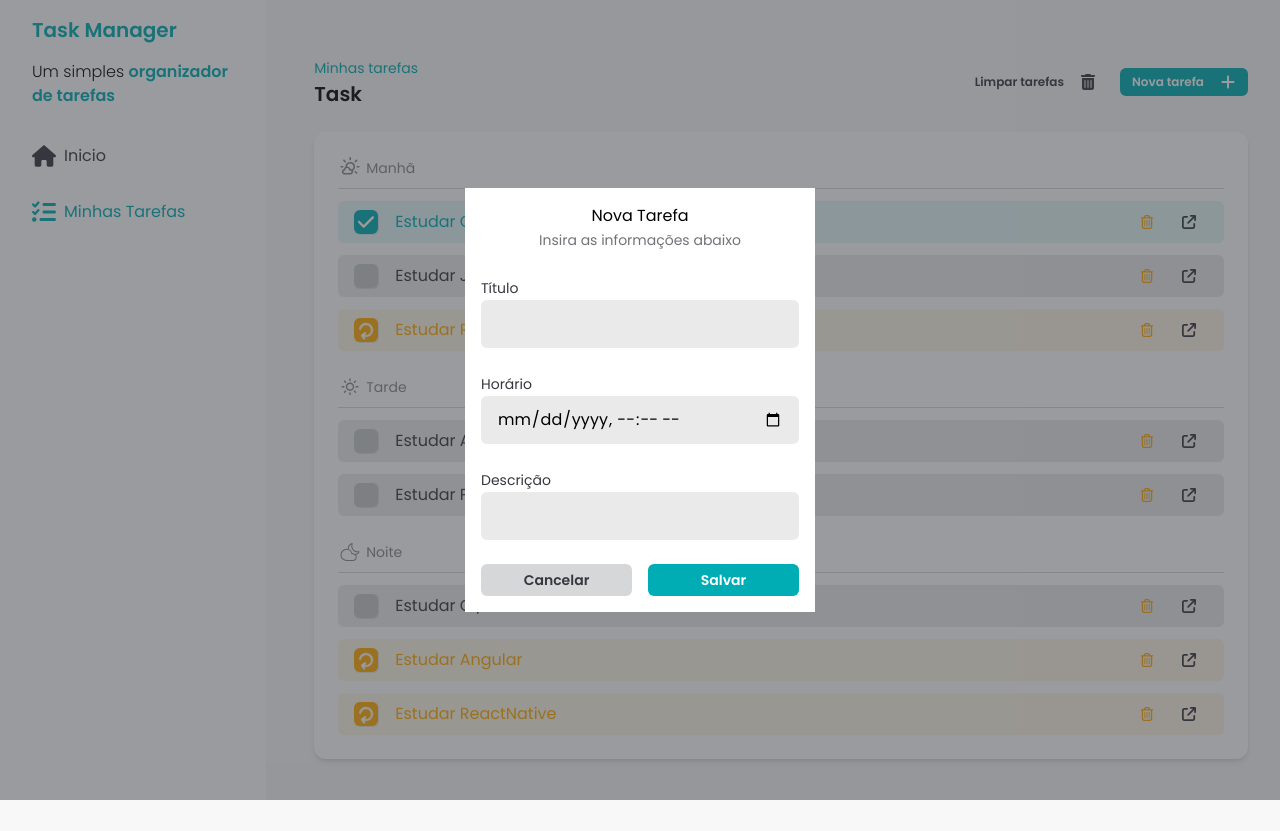
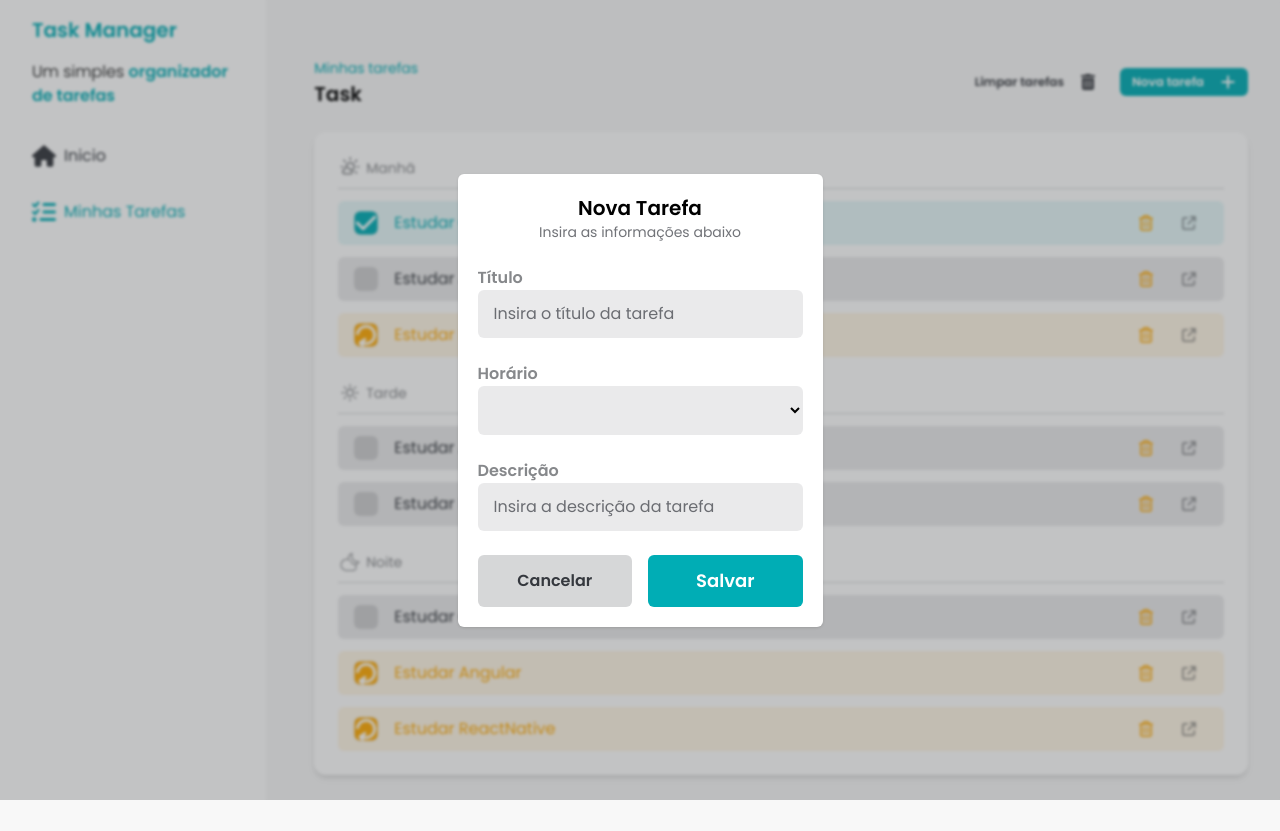
Before and after one commit to erickcred/estudo-react, a React (Vite) app in the folder task-manager/: page / in a window 1280 px wide. Both pictures are taken after a click on the button "Nova tarefa". Built offline with nearby package versions, Linux system fonts and the light colour scheme.

Commit message:
Implemented adding new task

```diff
--- a/task-manager/src/App.jsx
+++ b/task-manager/src/App.jsx
@@ -1,5 +1,5 @@
 import Sidebar from "./components/Sidebar";
-import Tasks from "./pages/Task/Tasks";
+import Tasks from "./pages/Tasks";
 
 function App() {
   return (
--- a/task-manager/src/components/AddTaskDialog.jsx
+++ b/task-manager/src/components/AddTaskDialog.jsx
@@ -3,78 +3,92 @@ import { createPortal } from "react-dom";
 import Button from "./Button";
 import Input from "./Input";
 import { useState } from "react";
+import Select from "./Select";
 
-export default function AddTaskDialog({ isOpen, setIsOpen }) {
-  const [task, setTask] = useState({});
+export default function AddTaskDialog({ isOpen, setIsOpen, handleSubmit }) {
+  const [title, setTitle] = useState("");
+  const [time, setTime] = useState("");
+  const [description, setDescription] = useState("");
+
+  const handleAddTask = () => {
+    handleSubmit({
+      id: Math.floor(Math.random() * 300 * 10000),
+      title: title,
+      description: description,
+      time: time,
+      status: "notstarted",
+    });
+    setIsOpen(false);
+  };
+
+  const handleClose = () => {
+    setTitle("");
+    setTime("");
+    setDescription("");
+    setIsOpen(!isOpen);
+  };
 
   if (isOpen === false) return null;
 
-  const handleTimeTask = (timeStamp) => {
-    console.log(timeStamp);
-    console.log("TimeStamp", new Date().getTime());
-
-    switch (timeStamp) {
-      case "":
-    }
-    // setTask({ ...task, time: e.timeStamp })
-  };
-
-  const handleAddTask = () => {
-    setTask({ ...task, status: "notstarted" });
-    console.log(task);
-  };
-
   return createPortal(
     <div
-      className="fixed flex justify-center items-center top-0 left-0 overflow-hidden z-100
-        w-screen h-screen bg-[var(--secondary)]/50"
+      className={`fixed flex justify-center items-center top-0 left-0 overflow-hidden z-100
+        w-screen h-screen bg-[var(--secondary)]/30 backdrop-blur-[1.5px]`}
     >
-      <div className="flex flex-col items-center space-y-6 w-[350px] bg-white p-4">
+      <div className="flex flex-col items-center space-y-6 md:w-[365px] w-[80%] bg-white p-5 rounded-md shadow">
         <div className="text-center">
-          <h2>Nova Tarefa</h2>
-          <span className="text-sm text-[var(--secondary)]/70">
+          <h2 className="text-xl font-semibold">Nova Tarefa</h2>
+          <p className="text-sm text-[var(--secondary)]/70">
             Insira as informações abaixo
-          </span>
+          </p>
         </div>
 
         <div className="w-full">
-          <label className="text-sm text-[var(--secondary)]">Título</label>
           <Input
+            id="title"
             type="text"
             className="w-full py-3 px-4"
-            onChange={(e) => setTask({ ...task, task: e.target.value })}
-            value={task.task}
+            label="Título"
+            placeholder="Insira o título da tarefa"
+            onChange={(e) => setTitle(e.target.value)}
+            value={title}
           />
         </div>
         <div className="w-full">
-          <label className="text-sm text-[var(--secondary)]">Horário</label>
-          <Input
-            type="datetime-local"
-            className="w-full py-3 px-4"
-            onChange={(e) => handleTimeTask(e.timeStamp)}
-            value={task.time}
-          />
+          <Select
+            id="time"
+            className={`w-full py-3 px-4`}
+            onChange={(e) => setTime(e.target.value)}
+            label="Horário"
+          >
+            <option></option>
+            <option value="morning">Manhã</option>
+            <option value="afternoon">Tarde</option>
+            <option value="evening">Noite</option>
+          </Select>
         </div>
         <div className="w-full">
-          <label className="text-sm text-[var(--secondary)]">Descrição</label>
           <Input
+            id="description"
             type="text"
             className="w-full py-3 px-4"
-            onChange={(e) => setTask({ ...task, description: e.target.value })}
-            value={task.description}
+            label="Descrição"
+            placeholder="Insira a descrição da tarefa"
+            onChange={(e) => setDescription(e.target.value)}
+            value={description}
           />
         </div>
 
         <div className="flex gap-4 w-full">
           <Button
-            className="text-sm w-full"
+            className="text-md py-3 w-full"
             variant="secondary"
-            onClick={() => setIsOpen(!isOpen)}
+            onClick={handleClose}
           >
             Cancelar
           </Button>
           <Button
-            className="text-sm w-full"
+            className="text-lg py-3 w-full"
             variant="primary"
             onClick={handleAddTask}
           >
--- a/task-manager/src/components/Button.jsx
+++ b/task-manager/src/components/Button.jsx
@@ -10,7 +10,7 @@ export default function Button({
   children,
   className,
   onClick,
-  hint,
+  title,
   variant,
 }) {
   const getVariantClasses = () => {
@@ -41,7 +41,7 @@ export default function Button({
       className={`flex items-center justify-center gap-4 rounded-md py-1.5 px-3 cursor-pointer
         hover:opacity-60 transition duration-150 delay-100 ease-in-out
         font-semibold ${className} ${getVariantClasses()}`}
-      title={hint}
+      title={title}
       onClick={onClick}
     >
       {children}
--- a/task-manager/src/components/Input.jsx
+++ b/task-manager/src/components/Input.jsx
@@ -1,7 +1,17 @@
 export default function Input(props) {
   return (
+    <div className="space-y-1">
+      {props.label && (
+        <label
+          htmlFor={props.id}
+          className="text-[var(--secondary)]/60 font-semibold"
+        >
+          {props.label}
+        </label>
+      )}
+
       <input
-      className={`rounded-md outline-[var(--primary)] bg-[var(--secondary)]/10  ${props.className}`}
+        className={`rounded-md outline-[var(--primary)] bg-[var(--secondary)]/10 placeholder:text-[var(--secondary)]/70  ${props.className}`}
         type={props.type}
         placeholder={props.placeholder}
         onChange={props.onChange}
@@ -9,5 +19,6 @@ export default function Input(props) {
         onKeyDown={props.onKeyDown}
         value={props.velue}
       />
+    </div>
   );
 }
--- /dev/null
+++ b/task-manager/src/components/Select.jsx
@@ -0,0 +1,16 @@
+export default function Select({ label, className, ...rest }) {
+  return (
+    <div className="space-y-1">
+      <label
+        htmlFor={rest.id}
+        className="text-[var(--secondary)]/60 font-semibold"
+      >
+        {label}
+      </label>
+      <select
+        className={`rounded-md outline-[var(--primary)] bg-[var(--secondary)]/10 ${className}`}
+        {...rest}
+      ></select>
+    </div>
+  );
+}
--- a/task-manager/src/components/TaskItem/TaskItem.jsx
+++ b/task-manager/src/components/TaskItem/TaskItem.jsx
@@ -11,7 +11,6 @@ import {
   getStatusClasses as getStatusClasses,
   handleChengedCheck as handleChengedCheck,
 } from "./actions";
-import Input from "../Input";
 
 export default function TaskItem({ task, setTasks }) {
   const getStatusIconClasses = (status) => {
@@ -21,7 +20,7 @@ export default function TaskItem({ task, setTasks }) {
           class: "bg-[var(--warning)]",
           icon: (
             <FaArrowRotateRight
-              size={20}
+              size={23}
               color="white"
               className="animate-spin"
             />
@@ -30,7 +29,7 @@ export default function TaskItem({ task, setTasks }) {
       case "done":
         return {
           class: "bg-[var(--primary)]",
-          icon: <FaCheck size={20} color="white" />,
+          icon: <FaCheck size={23} color="white" />,
         };
       default:
         return {
@@ -43,37 +42,44 @@ export default function TaskItem({ task, setTasks }) {
   return (
     <div
       className={`${getStatusClasses(task.status)} flex justify-between items-center gap-4 text-[16px]
-      py-2 px-4 rounded-md relative text-bold transition delay-100 duration-100 ease-out`}
+      py-2 px-4 rounded-md text-bold transition delay-100 duration-100 ease-out`}
     >
-      <div className="flex items-center gap-4">
-        <Input
+      <div className="flex items-center justify-center gap-4 relative">
+        <input
           type="checkbox"
-          className="cursor-pointer size-[25px] appearance-none checked:none"
+          className="cursor-pointer p-3 appearance-none checked:none bg-[var(--secondary)]/16 rounded-md"
           onChange={() => handleChengedCheck(task, setTasks)}
           checked={task.status}
         />
         <span
           className={`absolute flex items-center justify-center opacity-100
-            peer-checked:opacity-100 h-6 w-6 top-1/2 left-7 p-1 overflow-hidden
+            peer-checked:opacity-100 top-2/4 left-3 overflow-hidden
             -translate-x-1/2 -translate-y-1/2 pointer-events-none
             transition delay-100 duration-100 ease-out
             rounded-md ${getStatusIconClasses(task.status).class} `}
         >
           {getStatusIconClasses(task.status).icon}
         </span>
-        {task.task}
+        {task.title}
       </div>
 
       <div className="flex items-center gap-1">
         <Button
           variant="warning-outline"
-          hint="Deletar tarefa"
+          title="Deletar tarefa"
           onClick={() => deleteTask(task, setTasks)}
         >
-          <FaRegTrashCan size={14} />
+          <FaRegTrashCan size={16} />
         </Button>
-        <Button variant="secondary-outline" hint="Ir para tarefa">
-          <FaArrowUpRightFromSquare size={14} />
+        <Button
+          className="item-start"
+          variant="secondary-outline"
+          title="Ir para tarefa"
+        >
+          <FaArrowUpRightFromSquare
+            className="text-[var(--secondary)]/50"
+            size={14}
+          />
         </Button>
       </div>
     </div>
--- a/task-manager/src/constants/tasks.js
+++ b/task-manager/src/constants/tasks.js
@@ -1,56 +1,56 @@
 export const Tasksdb = [
   {
     id: 1,
-    task: "Estudar C#",
+    title: "Estudar C#",
     description: "Estudar C#",
     time: "morning",
     status: "done",
   },
   {
     id: 2,
-    task: "Estudar JavaScript",
+    title: "Estudar JavaScript",
     description: "Estudar JavaScript",
     time: "morning",
     status: "notstarted",
   },
   {
     id: 3,
-    task: "Estudar React",
+    title: "Estudar React",
     description: "Estudar React",
     time: "morning",
     status: "inprogress",
   },
   {
     id: 4,
-    task: "Estudar CI/CD",
+    title: "Estudar CI/CD",
     description: "Estudar CI/CD",
     time: "evening",
     status: "notstarted",
   },
   {
     id: 5,
-    task: "Estudar Angular",
+    title: "Estudar Angular",
     description: "Estudar Angular",
     time: "evening",
     status: "inprogress",
   },
   {
     id: 6,
-    task: "Estudar Agentes de IA",
+    title: "Estudar Agentes de IA",
     description: "Estudar IA",
     time: "afternoon",
     status: "notstarted",
   },
   {
     id: 7,
-    task: "Estudar PostgreSQL",
+    title: "Estudar PostgreSQL",
     description: "Estudar PostgreSQL",
     time: "afternoon",
     status: "notstarted",
   },
   {
     id: 8,
-    task: "Estudar ReactNative",
+    title: "Estudar ReactNative",
     description: "Estudar ReactNative",
     time: "evening",
     status: "inprogress",
--- a/task-manager/src/pages/Task/actions.js
+++ /dev/null
@@ -1,6 +0,0 @@
-import { toast } from "sonner";
-
-export const handleCleanTask = (setTasks) => {
-  setTasks([]);
-  toast.success("Todas as tarefas excluidas com sucesso!");
-};
--- a/task-manager/src/pages/Task/Tasks.jsx
+++ b/task-manager/src/pages/Tasks.jsx
@@ -3,21 +3,36 @@ import { FaPlus, FaTrashCan } from "react-icons/fa6";
 import { WiDaySunnyOvercast, WiDaySunny } from "react-icons/wi";
 import { CiCloudMoon } from "react-icons/ci";
 
-import { Tasksdb } from "../../constants/tasks";
-import Button from "../../components/Button";
-import TaskSeparator from "../../components/TaskSeparator";
-import TaskItem from "../../components/TaskItem/TaskItem";
-import Header from "../../components/Header";
-import { handleCleanTask } from "./actions";
-import AddTaskDialog from "../../components/AddTaskDialog";
+import { Tasksdb } from "../constants/tasks";
+import Button from "../components/Button";
+import TaskSeparator from "../components/TaskSeparator";
+import TaskItem from "../components/TaskItem/TaskItem";
+import Header from "../components/Header";
+import AddTaskDialog from "../components/AddTaskDialog";
+import { toast } from "sonner";
 
 export default function Tasks() {
   const [tasks, setTasks] = useState(Tasksdb);
-  const [showAddNewTask, setShowAddNewTask] = useState(false);
+  const [showAddDialogNewTask, setShowAddDialogNewTask] = useState(false);
 
   const getTasksMorning = tasks.filter((t) => t.time === "morning");
   const getTasksAfeterNoon = tasks.filter((t) => t.time === "afternoon");
   const getTasksEvening = tasks.filter((t) => t.time === "evening");
+
+  const handleAddTask = (newTask) => {
+    console.log("Task: ", newTask);
+    setTasks([...tasks, newTask]);
+    toast.success("Tarefa adicionada com sucesso!");
+  };
+
+  const handleCleanTask = (setTasks) => {
+    setTasks([]);
+    toast.success("Todas as tarefas excluidas com sucesso!");
+  };
+
+  const handleDialogClose = () => {
+    setShowAddDialogNewTask(false);
+  };
 
   return (
     <div className="w-full py-14 px-8 space-y-6">
@@ -25,7 +40,7 @@ export default function Tasks() {
         <div className="flex items-center gap-3">
           <Button
             fill={true}
-            onClick={() => handleCleanTask(setTasks)}
+            onClick={handleCleanTask}
             variant="secondary-outline"
             className="text-xs"
           >
@@ -33,7 +48,7 @@ export default function Tasks() {
             <FaTrashCan size={16} />
           </Button>
           <Button
-            onClick={() => setShowAddNewTask(true)}
+            onClick={() => setShowAddDialogNewTask(true)}
             className="text-xs"
             popoverTarget="newTask"
           >
@@ -61,9 +76,11 @@ export default function Tasks() {
           {getTasksAfeterNoon.map(
             (item) =>
               item.time == "afternoon" && (
-                <TaskItem key={item.id} task={item} setTasks={setTasks}>
-                  {item.task}
-                </TaskItem>
+                <TaskItem
+                  key={item.id}
+                  task={item}
+                  setTasks={setTasks}
+                ></TaskItem>
               )
           )}
         </TaskSeparator>
@@ -72,15 +89,21 @@ export default function Tasks() {
           {getTasksEvening.map(
             (item) =>
               item.time == "evening" && (
-                <TaskItem key={item.id} task={item} setTasks={setTasks}>
-                  {item.task}
-                </TaskItem>
+                <TaskItem
+                  key={item.id}
+                  task={item}
+                  setTasks={setTasks}
+                ></TaskItem>
               )
           )}
         </TaskSeparator>
       </div>
 
-      <AddTaskDialog isOpen={showAddNewTask} setIsOpen={setShowAddNewTask} />
+      <AddTaskDialog
+        isOpen={showAddDialogNewTask}
+        setIsOpen={handleDialogClose}
+        handleSubmit={handleAddTask}
+      />
     </div>
   );
 }
```
Lines whose indentation alone changed are shown as unchanged.
